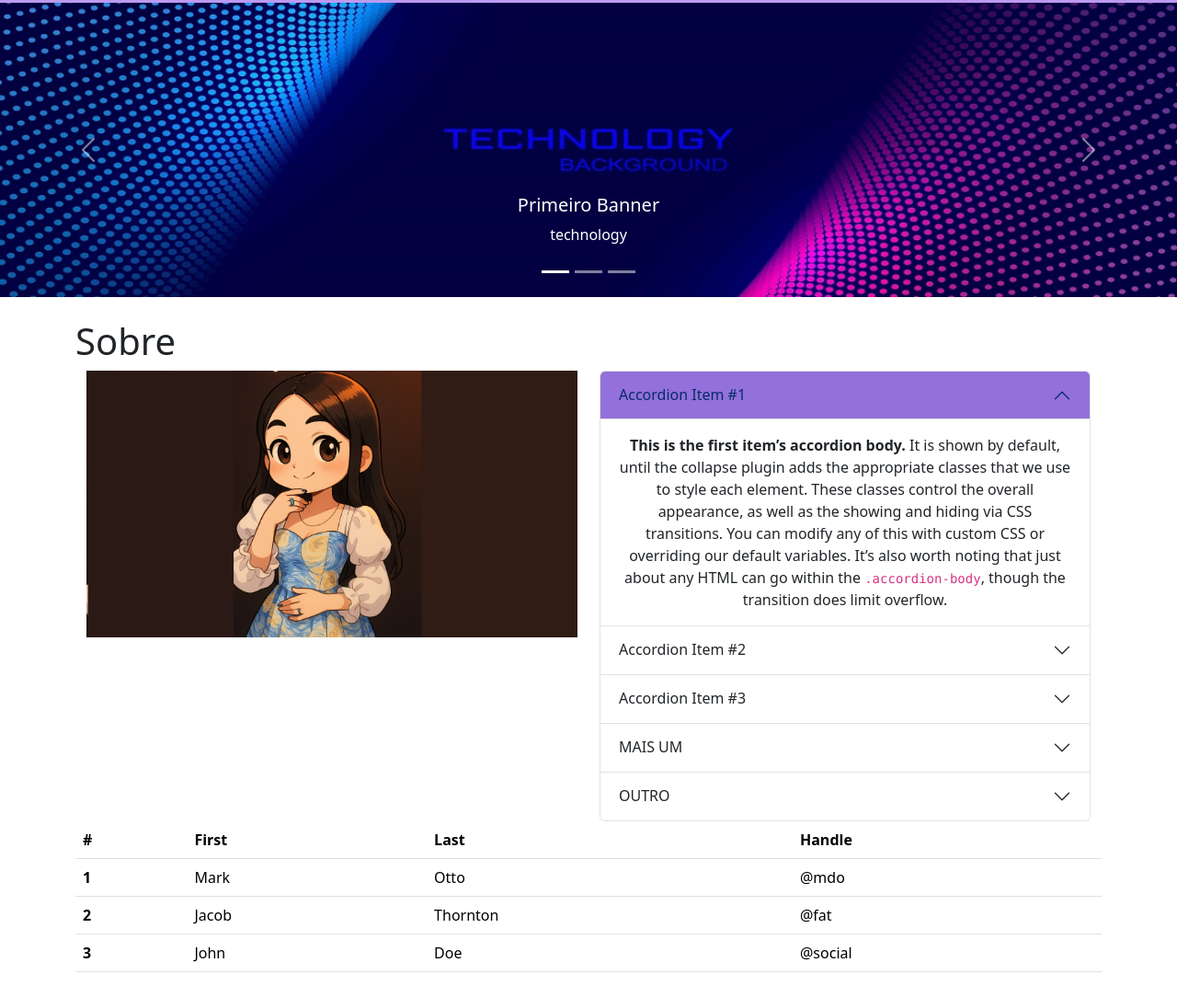
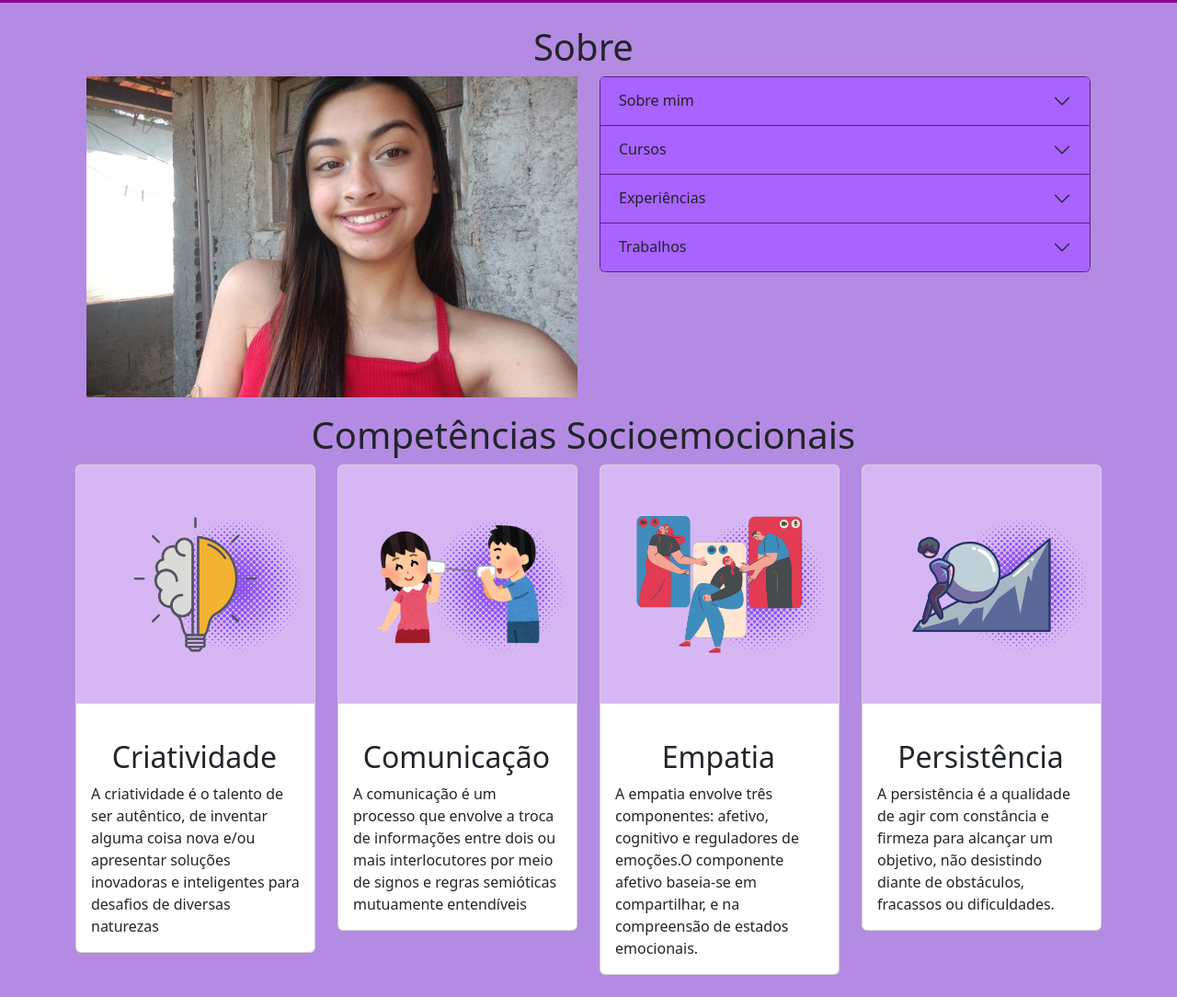
Before and after one commit to yasmincbraga/teste_bootstrap, a plain HTML site: page index.html in a window 1280 px wide. Shown: the part 85-1169 px from the top of the page at 92% size. Drawn offline with Linux system fonts and the light colour scheme.

Commit message:
Add files via upload

```diff
--- a/css/estilo.css
+++ b/css/estilo.css
@@ -3,9 +3,22 @@
 }
 
 .fundomenu{
-    background-color: rgb(188, 154, 241);
+    background-color: #8B008B;
 }
 
 .minhafonte{
     font-size: 1.5rem;
 }
+
+.centralizar{
+    text-align: center;
+    margin-top: 1.5%;
+    margin-right: 1%;
+}
+
+section .card {
+  display: flex;
+  flex-wrap: wrap;   /* permite quebrar linha quando não couber */
+  gap: 20px;         /* espaço entre os cards */
+  justify-content: center; /* centraliza no meio da tela */
+}
--- a/index.html
+++ b/index.html
@@ -53,71 +53,25 @@
         </nav>
     </header>
 
-    <section>
-        <div id="carouselExampleCaptions" class="carousel slide">
-            <div class="carousel-indicators">
-                <button type="button" data-bs-target="#carouselExampleCaptions" data-bs-slide-to="0" class="active"
-                    aria-current="true" aria-label="Slide 1"></button>
-                <button type="button" data-bs-target="#carouselExampleCaptions" data-bs-slide-to="1"
-                    aria-label="Slide 2"></button>
-                <button type="button" data-bs-target="#carouselExampleCaptions" data-bs-slide-to="2"
-                    aria-label="Slide 3"></button>
-            </div>
-            <div class="carousel-inner">
-                <div class="carousel-item active">
-                    <img src="img/banner 1.jpg" class="d-block w-100" alt="...">
-                    <div class="carousel-caption d-none d-md-block">
-                        <h5>Primeiro Banner</h5>
-                        <p>technology </p>
-                    </div>
-                </div>
-                <div class="carousel-item">
-                    <img src="img/banner 2.jpg" class="d-block w-100" alt="...">
-                    <div class="carousel-caption d-none d-md-block">
-                        <h5>Segundo Banner</h5>
-                        <p>technology</p>
-                    </div>
-                </div>
-                <div class="carousel-item">
-                    <img src="img/banner 3.jpg" class="d-block w-100" alt="...">
-                    <div class="carousel-caption d-none d-md-block">
-                        <h5>Terceiro Banner</h5>
-                        <p>technology</p>
-                    </div>
-                </div>
-            </div>
-            <button class="carousel-control-prev" type="button" data-bs-target="#carouselExampleCaptions"
-                data-bs-slide="prev">
-                <span class="carousel-control-prev-icon" aria-hidden="true"></span>
-                <span class="visually-hidden">Previous</span>
-            </button>
-            <button class="carousel-control-next" type="button" data-bs-target="#carouselExampleCaptions"
-                data-bs-slide="next">
-                <span class="carousel-control-next-icon" aria-hidden="true"></span>
-                <span class="visually-hidden">Next</span>
-            </button>
-        </div>
-    </section>
-
     <main class="my-4 container">
         <section>
-            <h1>Sobre</h1>
+            <h1 class="centralizar">Sobre</h1>
             <div class="container text-center">
                 <div class="row">
                     <div class="col">
-                        <img src="img/Minha imagem do ChatGPT.png" class="img-fluid" alt="...">
+                        <img src="img/fotocurri.jpg" class="img-fluid" alt="...">
                     </div>
-                    <div class="col">
-                        <div class="accordion" id="accordionExample">
+                    <div class="col-12 col-md-6">
+                        <div class="accordion" id="accordionPanelsStayOpenExample">
                             <div class="accordion-item">
                                 <h2 class="accordion-header">
-                                    <button class="accordion-button" type="button" data-bs-toggle="collapse"
-                                        data-bs-target="#collapseOne" aria-expanded="true" aria-controls="collapseOne">
-                                        Accordion Item #1
+                                    <button class="accordion-button collapsed" type="button" data-bs-toggle="collapse"
+                                        data-bs-target="#panelsStayOpen-collapseOne" aria-expanded="false"
+                                        aria-controls="panelsStayOpen-collapseOne">
+                                        Sobre mim
                                     </button>
                                 </h2>
-                                <div id="collapseOne" class="accordion-collapse collapse show"
-                                    data-bs-parent="#accordionExample">
+                                <div id="panelsStayOpen-collapseOne" class="accordion-collapse collapse" style="">
                                     <div class="accordion-body">
                                         <strong>This is the first item’s accordion body.</strong> It is shown by
                                         default, until the collapse plugin adds the appropriate classes that we use to
@@ -132,12 +86,12 @@
                             <div class="accordion-item">
                                 <h2 class="accordion-header">
                                     <button class="accordion-button collapsed" type="button" data-bs-toggle="collapse"
-                                        data-bs-target="#collapseTwo" aria-expanded="false" aria-controls="collapseTwo">
-                                        Accordion Item #2
+                                        data-bs-target="#panelsStayOpen-collapseTwo" aria-expanded="false"
+                                        aria-controls="panelsStayOpen-collapseTwo">
+                                        Cursos
                                     </button>
                                 </h2>
-                                <div id="collapseTwo" class="accordion-collapse collapse"
-                                    data-bs-parent="#accordionExample">
+                                <div id="panelsStayOpen-collapseTwo" class="accordion-collapse collapse" style="">
                                     <div class="accordion-body">
                                         <strong>This is the second item’s accordion body.</strong> It is hidden by
                                         default, until the collapse plugin adds the appropriate classes that we use to
@@ -152,13 +106,12 @@
                             <div class="accordion-item">
                                 <h2 class="accordion-header">
                                     <button class="accordion-button collapsed" type="button" data-bs-toggle="collapse"
-                                        data-bs-target="#collapseThree" aria-expanded="false"
-                                        aria-controls="collapseThree">
-                                        Accordion Item #3
+                                        data-bs-target="#panelsStayOpen-collapseThree" aria-expanded="false"
+                                        aria-controls="panelsStayOpen-collapseThree">
+                                        Experiências
                                     </button>
                                 </h2>
-                                <div id="collapseThree" class="accordion-collapse collapse"
-                                    data-bs-parent="#accordionExample">
+                                <div id="panelsStayOpen-collapseThree" class="accordion-collapse collapse" style="">
                                     <div class="accordion-body">
                                         <strong>This is the third item’s accordion body.</strong> It is hidden by
                                         default, until the collapse plugin adds the appropriate classes that we use to
@@ -173,34 +126,12 @@
                             <div class="accordion-item">
                                 <h2 class="accordion-header">
                                     <button class="accordion-button collapsed" type="button" data-bs-toggle="collapse"
-                                        data-bs-target="#collapseFour" aria-expanded="false"
-                                        aria-controls="collapseFour">
-                                        MAIS UM
+                                        data-bs-target="#panelsStayOpen-collapseFive" aria-expanded="false"
+                                        aria-controls="panelsStayOpen-collapseFive">
+                                        Trabalhos
                                     </button>
                                 </h2>
-                                <div id="collapseFour" class="accordion-collapse collapse"
-                                    data-bs-parent="#accordionExample">
-                                    <div class="accordion-body">
-                                        <strong>This is the third item’s accordion body.</strong> It is hidden by
-                                        default, until the collapse plugin adds the appropriate classes that we use to
-                                        style each element. These classes control the overall appearance, as well as the
-                                        showing and hiding via CSS transitions. You can modify any of this with custom
-                                        CSS or overriding our default variables. It’s also worth noting that just about
-                                        any HTML can go within the <code>.accordion-body</code>, though the transition
-                                        does limit overflow.
-                                    </div>
-                                </div>
-                            </div>
-                            <div class="accordion-item">
-                                <h2 class="accordion-header">
-                                    <button class="accordion-button collapsed" type="button" data-bs-toggle="collapse"
-                                        data-bs-target="#collapseFive" aria-expanded="false"
-                                        aria-controls="collapseFive">
-                                        OUTRO
-                                    </button>
-                                </h2>
-                                <div id="collapseFive" class="accordion-collapse collapse"
-                                    data-bs-parent="#accordionExample">
+                                <div id="panelsStayOpen-collapseFive" class="accordion-collapse collapse">
                                     <div class="accordion-body">
                                         <strong>This is the third item’s accordion body.</strong> It is hidden by
                                         default, until the collapse plugin adds the appropriate classes that we use to
@@ -218,40 +149,54 @@
 
             </div>
         </section>
-        <section>
-            <div>
-                <table class="table">
-                    <thead>
-                      <tr>
-                        <th scope="col">#</th>
-                        <th scope="col">First</th>
-                        <th scope="col">Last</th>
-                        <th scope="col">Handle</th>
-                      </tr>
-                    </thead>
-                    <tbody>
-                      <tr>
-                        <th scope="row">1</th>
-                        <td>Mark</td>
-                        <td>Otto</td>
-                        <td>@mdo</td>
-                      </tr>
-                      <tr>
-                        <th scope="row">2</th>
-                        <td>Jacob</td>
-                        <td>Thornton</td>
-                        <td>@fat</td>
-                      </tr>
-                      <tr>
-                        <th scope="row">3</th>
-                        <td>John</td>
-                        <td>Doe</td>
-                        <td>@social</td>
-                      </tr>
-                    </tbody>
-                  </table>
+
+        <section class="Competencias">
+            <h1 class="centralizar">Competências Socioemocionais</h1>
+            <div class="row row-cols-1 row-cols-md-4 g-4">
+
+            <div class="col">
+              <div class="card borda">
+                <img src="img/criatividade.png" class="card-img-top imgminha" alt="...">
+                <div class="card-body">
+                  <h2 class="centralizar">Criatividade</h2>
+                  <p class="card-text">A criatividade é o talento de ser autêntico, de inventar alguma coisa nova e/ou apresentar soluções inovadoras e inteligentes para desafios de diversas naturezas</p>
+                </div>
+              </div>
             </div>
+
+            <div class="col">
+              <div class="card borda">
+                <img src="img/cominicação.png" class="card-img-top imgminha" alt="...">
+                <div class="card-body">
+                  <h2 class="centralizar">Comunicação</h2>
+                  <p class="card-text">A comunicação é um processo que envolve a troca de informações entre dois ou mais interlocutores por meio de signos e regras semióticas mutuamente entendíveis</p>
+                </div>
+              </div>
+            </div>
+
+           <div class="col">
+              <div class="card borda">
+                <img src="img/empatia.png" class="card-img-top imgminha" alt="...">
+                <div class="card-body">
+                  <h2 class="centralizar">Empatia</h2>
+                  <p class="card-text">A empatia envolve três componentes: afetivo, cognitivo e reguladores de emoções.O componente afetivo baseia-se em compartilhar, e na compreensão de estados emocionais.</p>
+                </div>
+              </div>
+            </div>
+
+            <div class="col">
+              <div class="card borda">
+                <img src="img/Persistência.png" class="card-img-top imgminha" alt="...">
+                <div class="card-body">
+                  <h2 class="centralizar">Persistência</h2>
+                  <p class="card-text">A persistência é a qualidade de agir com constância e firmeza para alcançar um objetivo, não desistindo diante de obstáculos, fracassos ou dificuldades.</p>
+                </div>
+              </div>
+            </div>
+
+          </div>
         </section>
+
 
     </main>
 
```
Also changed, not shown: css/bootstrap.css, img/Persistência.png (added), img/cominicação.png (added), img/criatividade.png (added), img/empatia.png (added), img/fotocurri.jpg (added).
